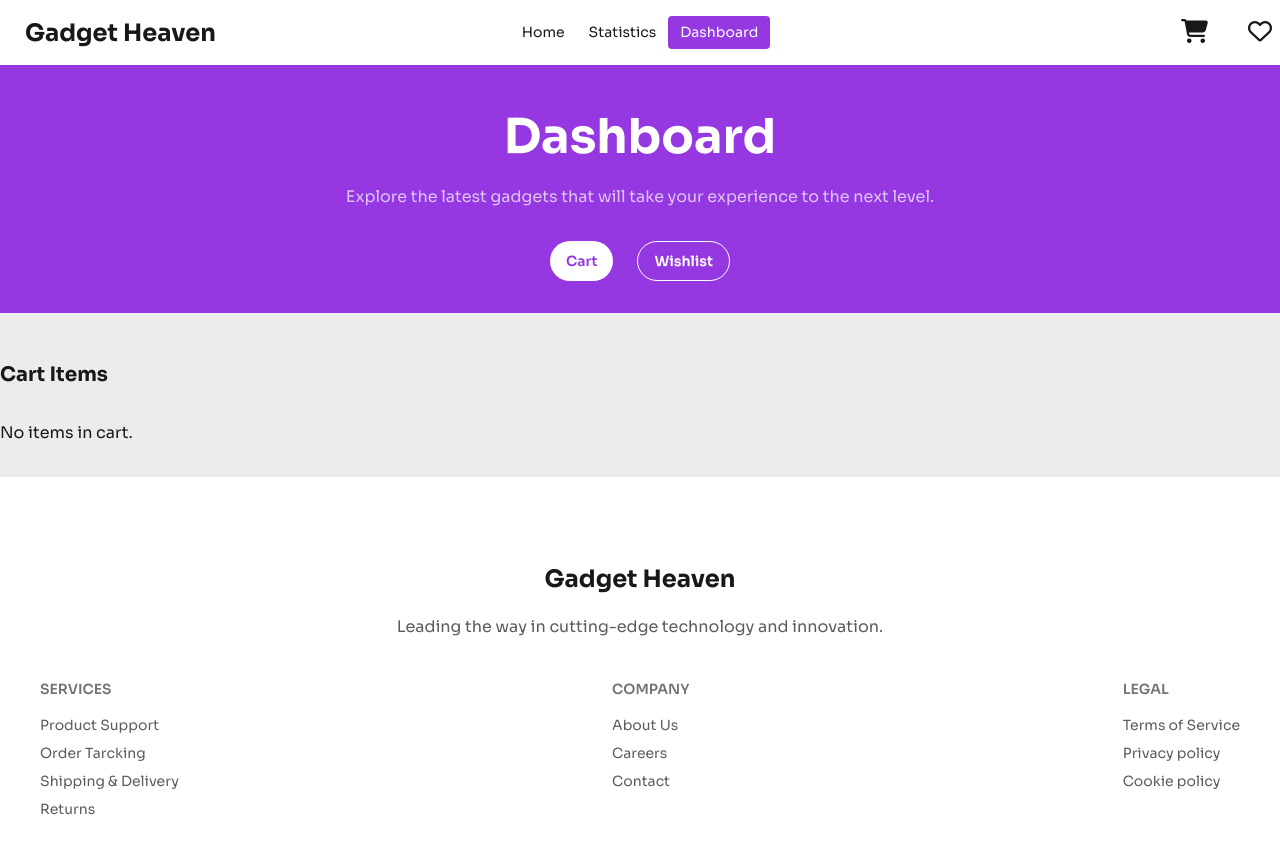
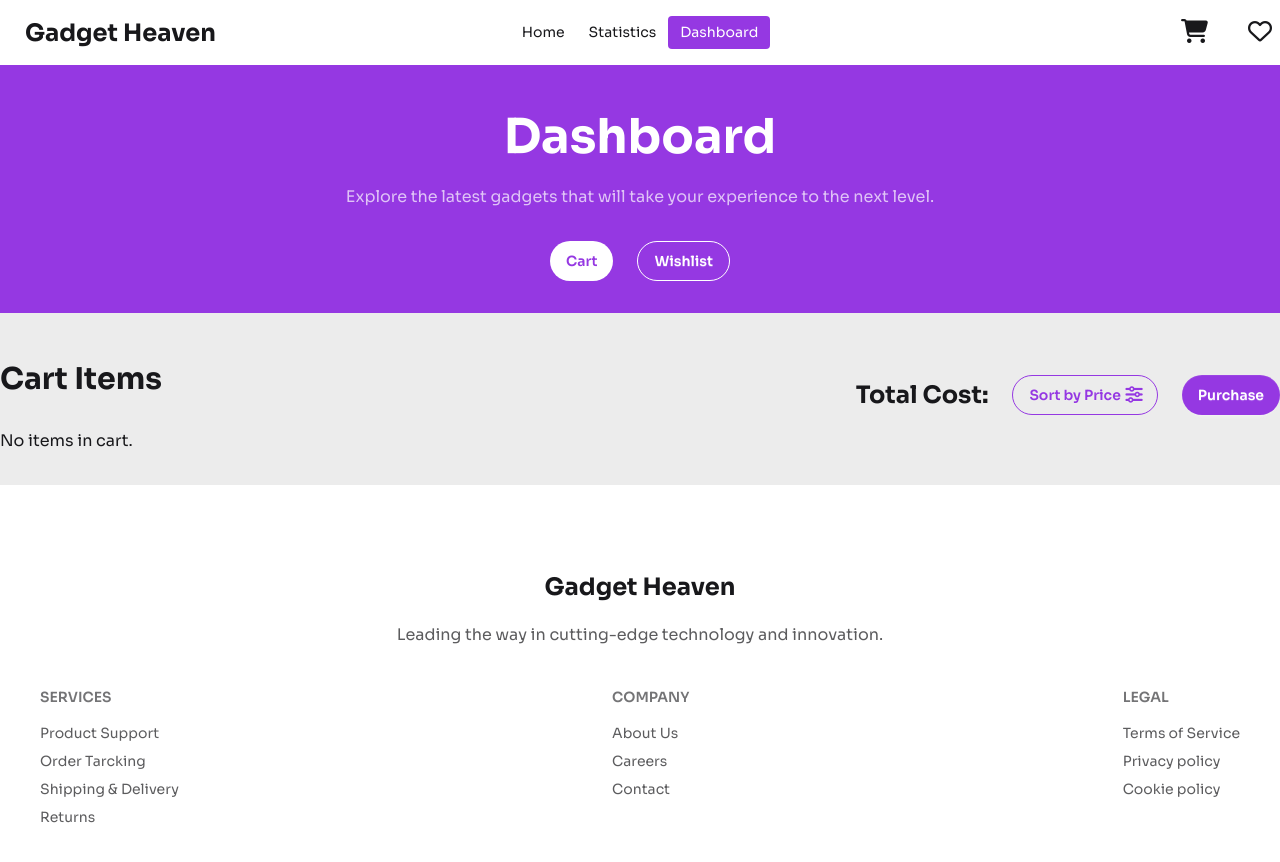
Before and after one commit to joynul24/GadgetNest, a React (Vite) app: page /dashboard in a window 1280 px wide. Shown: the top 862 px of the page. Built offline with nearby package versions, Linux system fonts and the light colour scheme.

Commit message:
Cart and Wishlist Components carts add Remove Functionality, and I did the toast message show

```diff
--- a/package.json
+++ b/package.json
@@ -13,8 +13,10 @@
     "@tailwindcss/vite": "^4.0.0",
     "localforage": "^1.10.0",
     "match-sorter": "^8.0.0",
+    "object-path": "^0.11.8",
     "react": "19.0.0",
     "react-dom": "19.0.0",
+    "react-hot-toast": "^2.5.1",
     "react-icons": "^5.4.0",
     "react-rating-stars-component": "^2.2.0",
     "react-router-dom": "^7.1.3",
--- a/src/components/Cart/Cart.jsx
+++ b/src/components/Cart/Cart.jsx
@@ -1,45 +1,39 @@
-/* eslint-disable react/prop-types */
-
-// const Cart = () => {
-
-//   return (
-//     <div className="container mx-auto mt-12">
-//       <div className="flex justify-between">
-//         <h1 className="text-3xl font-bold">Cart</h1>
-//         <div className="flex items-center gap-6">
-//           <h3 className="text-2xl font-bold">Total Cost:</h3>
-//           <button className="btn btn-outline text-[#9538E2] rounded-4xl hover:bg-[#9538E2] hover:text-white ">
-//             Sort by Price<i className="fa-solid fa-sliders fa-beat"></i>
-//           </button>
-//           <button className="btn rounded-4xl bg-[#9538E2] hover:bg-[#9b5dce] text-white border-0 ">
-//             Purchase
-//           </button>
-//         </div>
-//       </div>
-//       {/* cards */}
-//       <div>
-
-//       </div>
-//     </div>
-//   );
-// };
-
-// export default Cart;
 
 import { useState, useEffect } from "react";
 
 const Cart = () => {
   const [cartItems, setCartItems] = useState([]);
 
+  const handleRemoveCart = (id) => {
+    const remainingCart = cartItems.filter(cart => cart.product_id !== id)
+    localStorage.removeItem('cart', JSON.stringify(remainingCart))
+    setCartItems(remainingCart)
+  }
+
   useEffect(() => {
     const cart = JSON.parse(localStorage.getItem("cart")) || [];
     setCartItems(cart);
   }, []);
 
+
+
   return (
     <div className="pt-12 pb-8 bg-[#ECECEC]">
       <div className="container mx-auto ">
-        <h2 className="text-xl font-bold mb-8">Cart Items</h2>
+
+      <div className="flex justify-between">
+        <h1 className="text-3xl font-bold mb-8">Cart Items</h1>
+        <div className="flex items-center gap-6">
+          <h3 className="text-2xl font-bold">Total Cost:</h3>
+          <button className="btn btn-outline text-[#9538E2] rounded-4xl hover:bg-[#9538E2] hover:text-white ">
+            Sort by Price<i className="fa-solid fa-sliders fa-beat"></i>
+          </button>
+          <button className="btn rounded-4xl bg-[#9538E2] hover:bg-[#9b5dce] text-white border-0 ">
+            Purchase
+          </button>
+        </div>
+      </div>
+
         {cartItems.length > 0 ? (
           <ul>
             {cartItems.map((item) => (
@@ -62,7 +56,9 @@ const Cart = () => {
                     <p className="opacity-70 mb-5">{item.description}</p>
                     <p className="font-semibold">Price: $ {item.price}</p>
                   </div>
-                  <button className="cursor-pointer">
+                  <button
+                  onClick={()=> handleRemoveCart(item.product_id)}
+                   className="cursor-pointer">
                     <i className="text-4xl text-red-400 fa-regular fa-circle-xmark"></i>
                   </button>
                 </div>
--- a/src/components/Pages/Dashboard.jsx
+++ b/src/components/Pages/Dashboard.jsx
@@ -1,3 +1,4 @@
+/* eslint-disable no-unused-vars */
 // import { useState } from "react";
 // import Heading from "../Heading/Heading";
 // import Cart from "../Cart/Cart";
@@ -72,6 +73,7 @@ const Dashboard = () => {
   const [cartItems, setCartItems] = useState([]);
   const [wishlistItems, setWishlistItems] = useState([]);
 
+
   const handleIsActiveStatus = (status) => {
     setIsActive({ cart: status === "cart", status });
   };
@@ -97,7 +99,7 @@ const Dashboard = () => {
       </div>
 
       <div>
-        {isActive.cart ? <Cart items={cartItems} /> : <Wishlist items={wishlistItems} />}
+        {isActive.cart ? <Cart items={cartItems}/> : <Wishlist items={wishlistItems} />}
       </div>
     </div>
   );
--- a/src/components/ProductDetails/ProductDetails.jsx
+++ b/src/components/ProductDetails/ProductDetails.jsx
@@ -1,93 +1,5 @@
-// import { useLoaderData, useParams } from "react-router-dom";
 
-// const ProductDetails = () => {
-//   const { productId } = useParams();
-//   const id = parseInt(productId);
-//   const data = useLoaderData();
-//   console.log(data);
-
-//   const products = data.find((product) => product.product_id === id);
-//   // console.log(products);
-//   const {
-//     product_image,
-//     product_title,
-//     price,
-//     description,
-//     specification,
-//     rating,
-//   } = products;
-
-//   return (
-//     <div className=" bg-[#9538E2] pt-10 h-[350px]">
-//       <div className="text-white">
-//         <h1 className="text-3xl font-bold text-center mb-3">Product Details</h1>
-//         <p className="opacity-70 w-3xl mx-auto text-center">
-//           Explore the latest gadgets that will take your experience to the next
-//           level. From smart devices to the coolest accessories, we have it all!
-//         </p>
-//       </div>
-//       {/* Details */}
-//       <div className="mt-14 shadow-lg flex gap-8 rounded-3xl w-[1000px] mx-auto bg-white p-6">
-//         <div className="">
-//           <img
-//             className="w-[300px] h-full rounded-2xl object-cover"
-//             src={product_image}
-//             alt=""
-//           />
-//         </div>
-//         <div className="space-y-2">
-//           <h1 className="text-3xl font-semibold">{product_title}</h1>
-//           <p className="text-xl font-semibold opacity-70">Price: $ {price}</p>
-//           <button className="btn btn-outline text-[#309C08] btn-sm rounded-4xl">
-//             In Stock
-//           </button>
-//           <p className="opacity-70">{description}</p>
-//           <p className="font-bold">Specification:</p>
-//           <div className="pl-4 opacity-70">
-//             {specification.map((item, idx) => (
-//               <p key={idx}>
-//                 {idx + 1 + "."} {item}
-//               </p>
-//             ))}
-//           </div>
-//           <div className="flex gap-2">
-//             <div className="flex items-center gap-1">
-//               <i className="fa-solid fa-star text-yellow-400 hover:text-yellow-500 cursp"></i>
-//               <i className="fa-solid fa-star text-yellow-400 hover:text-yellow-500 cursp"></i>
-//               <i className="fa-solid fa-star text-yellow-400 hover:text-yellow-500 cursp"></i>
-//               <i className="fa-regular fa-star-half-stroke text-yellow-400 hover:text-yellow-500 cursp"></i>
-//             </div>
-//             <h5 className="font-medium">{rating}</h5>
-//           </div>
-//           {/* buttos */}
-//           <div className="flex items-center gap-4">
-//             <button
-//              className="btn bg-[#9538E2] text-white rounded-4xl font-bold hover:bg-white hover:text-[#9538E2]">Add To Cart <i className="fa-solid fa-cart-shopping"></i></button>
-//             <button className="btn  rounded-full p-4 hover:bg-[#9538E2]"><i className="fa-regular fa-heart text-2xl hover:text-white text-[#9538E2]"></i></button>
-//           </div>
-//         </div>
-//       </div>
-//     </div>
-//   );
-// };
-
-// export default ProductDetails;
-
-
-
-
-
-
-
-
-
-
-
-
-
-
-
-
+import toast from "react-hot-toast";
 import { useLoaderData, useParams } from "react-router-dom";
 
 const ProductDetails = () => {
@@ -105,22 +17,22 @@ const ProductDetails = () => {
     if (!isExist) {
       cart.push(product);
       localStorage.setItem("cart", JSON.stringify(cart));
-      alert("Added to Cart!");
+      toast.success('Successfully add to cart!');
     } else {
-      alert("Already in Cart!");
+      toast.error('Already in Cart!');
     }
   };
 
-  // 🟢 Add to Wishlist Function
+  // Add to Wishlist Function
   const handleAddToWishlist = () => {
     let wishlist = JSON.parse(localStorage.getItem("wishlist")) || [];
     const isExist = wishlist.find((item) => item.product_id === id);
     if (!isExist) {
       wishlist.push(product);
       localStorage.setItem("wishlist", JSON.stringify(wishlist));
-      alert("Added to Wishlist!");
+      toast.success('Added to Wishlist!');
     } else {
-      alert("Already in Wishlist!");
+      toast.error("Already in Wishlist!")
     }
   };
 
--- a/src/components/Root/Root.jsx
+++ b/src/components/Root/Root.jsx
@@ -1,12 +1,16 @@
 import { Outlet } from "react-router-dom";
 import Footer from "../Footer/Footer";
 import Navber from "../Navber/Navber";
+import { Toaster } from "react-hot-toast";
 
 const Root = () => {
   return (
     <div>
+      <Toaster></Toaster>
       <Navber></Navber>
-            <div className="min-h-[calc(100vh-450px)]"><Outlet></Outlet></div>
+      <div className="min-h-[calc(100vh-450px)]">
+        <Outlet></Outlet>
+      </div>
       <Footer></Footer>
     </div>
   );
--- a/src/components/Wishlist/Wishlist.jsx
+++ b/src/components/Wishlist/Wishlist.jsx
@@ -1,24 +1,22 @@
-/* eslint-disable react/prop-types */
 
-// const Wishlist = () => {
-//     return (
-//         <div>
-//             <h1 className="text-2xl font-bold">Wishlist</h1>
-//         </div>
-//     );
-// };
-
-// export default Wishlist;
 
 import { useState, useEffect } from "react";
 
 const Wishlist = () => {
   const [wishlistItems, setWishlistItems] = useState([]);
 
+  const handleRemoveWishlist = (id) => {
+    const remainingWishlist = wishlistItems.filter(cart => cart.product_id !== id)
+    localStorage.removeItem('wishlist', JSON.stringify(remainingWishlist))
+    setWishlistItems(remainingWishlist)
+  }
+
   useEffect(() => {
     const wishlist = JSON.parse(localStorage.getItem("wishlist")) || [];
     setWishlistItems(wishlist);
   }, []);
+
+
 
   return (
     <div className="pt-12 pb-8 bg-[#ECECEC]">
@@ -45,6 +43,7 @@ const Wishlist = () => {
                </div>
 
                 <button
+                onClick={()=> handleRemoveWishlist(item.product_id)}
                 className="cursor-pointer"
                 ><i className="text-4xl text-red-400 fa-regular fa-circle-xmark"></i></button>
                 </div>
```
Also changed, not shown: 1 other file (tests, documents, lock files or other folders). Lines whose indentation alone changed are shown as unchanged.
